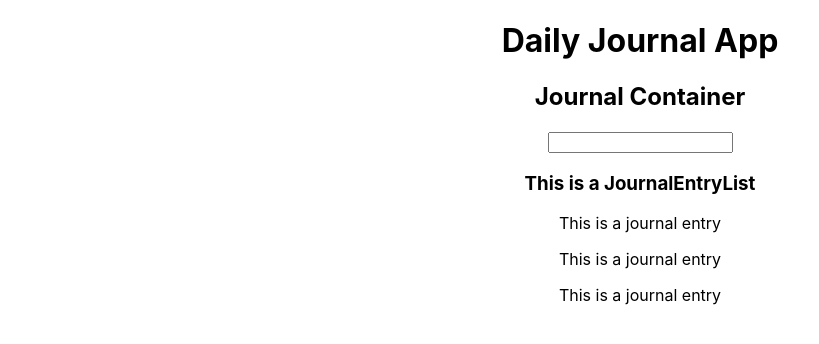
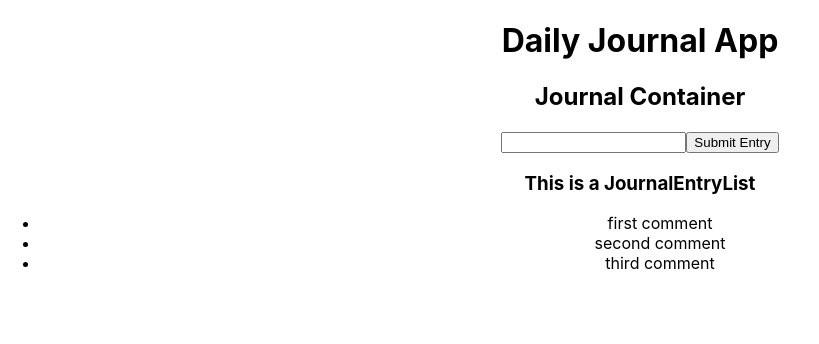
Before and after one commit to sajg1/DailyJournalApp, a React (Create React App) app: page / in a window 1280 px wide. Shown: the top 344 px of the page, without its empty margins (0-819 px from the left). Built offline with nearby package versions, Linux system fonts and the light colour scheme.

Commit message:
with hardcoded data in the container, developed the data flow from container down to individual Journal Entry

```diff
--- a/src/components/DailyEntryForm.js
+++ b/src/components/DailyEntryForm.js
@@ -13,11 +13,13 @@ class DailyEntryForm extends Component {
       input: event.target.value
     })
   }
+
   render() {
     return(
       <div>
         <form className="entry-form">
           <input value={this.state.input} onChange={this.handleChange}></input>
+          <button type="submit">Submit Entry</button>
         </form>
       </div>
     )
--- a/src/components/JournalEntry.js
+++ b/src/components/JournalEntry.js
@@ -4,9 +4,7 @@ class JournalEntry extends Component{
   render() {
     return(
       <div>
-        <p>This is a journal entry</p>
-        <p>This is a journal entry</p>
-        <p>This is a journal entry</p>
+        <li>{this.props.children}</li>
       </div>
     )
   }
--- a/src/components/JournalEntryList.js
+++ b/src/components/JournalEntryList.js
@@ -2,11 +2,20 @@ import React, {Component} from 'react';
 import JournalEntry from './JournalEntry';
 
 class JournalEntryList extends Component {
+
   render() {
+    const entriesNode =
+      this.props.entries.map(entry => {
+        return (
+          <JournalEntry >{entry}</JournalEntry>
+        )
+      })
     return(
       <div>
         <h3>This is a JournalEntryList</h3>
-        <JournalEntry />
+        <ul>
+          {entriesNode}
+        </ul>
       </div>
     )
   }
--- a/src/containers/JournalContainer.js
+++ b/src/containers/JournalContainer.js
@@ -3,12 +3,20 @@ import DailyEntryForm from '../components/DailyEntryForm';
 import JournalEntryList from '../components/JournalEntryList';
 
 class JournalContainer extends Component {
+  constructor(props) {
+    super(props);
+    this.state = {
+      entries: ["first comment", "second comment", "third comment"]
+    };
+
+  };
+
   render() {
     return(
       <div>
         <h2>Journal Container</h2>
-        <DailyEntryForm />
-        <JournalEntryList />
+        <DailyEntryForm entries={this.state.entries} handleSubmit={this.handleSubmit}/>
+        <JournalEntryList entries={this.state.entries}/>
       </div>
     )
   }
```
Also changed, not shown: 1 other file (tests, documents, lock files or other folders).
